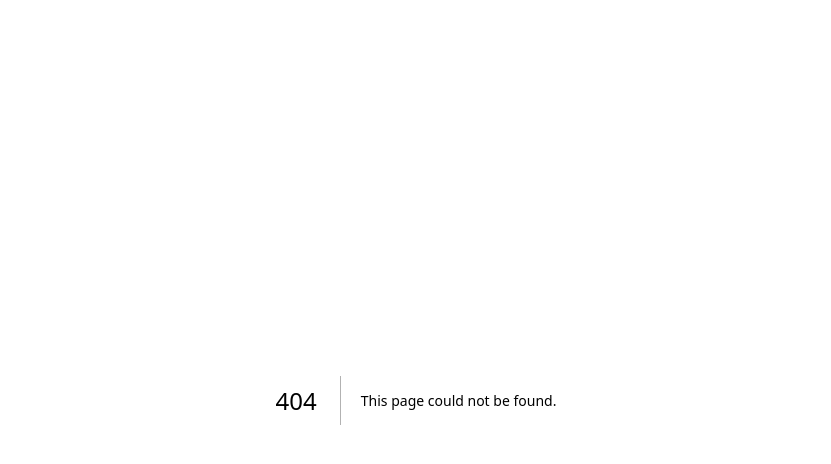
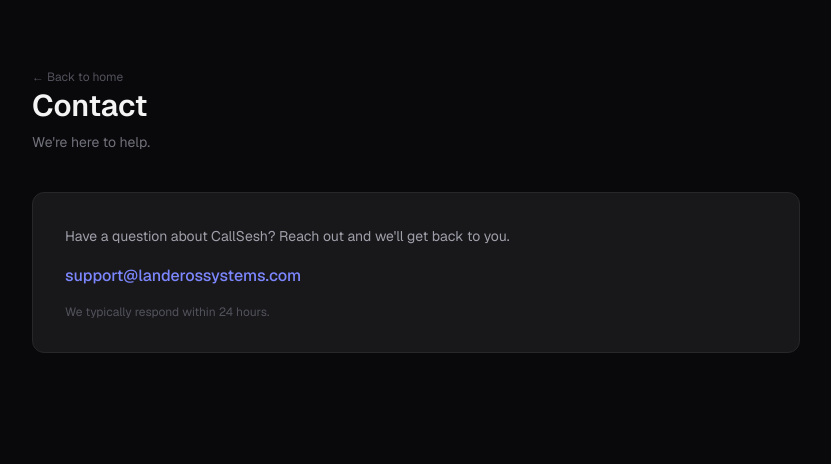
Before and after one commit to riclanderos/callsesh, a Next.js app: page /contact in a window 1280 px wide. Before the commit this address had no page. Shown: the top 464 px of the page, without its empty margins (224-1055 px from the left). Built offline with nearby package versions, Linux system fonts and the light colour scheme.

Commit message:
Add public contact page and footer link

```diff
--- /dev/null
+++ b/app/contact/page.tsx
@@ -0,0 +1,39 @@
+import Link from 'next/link'
+
+export const metadata = {
+  title: 'Contact – CallSesh',
+  description: 'Get in touch with the CallSesh team. We typically respond within 24 hours.',
+}
+
+export default function ContactPage() {
+  return (
+    <div className="min-h-screen bg-zinc-950 text-white px-6 py-16">
+      <div className="mx-auto max-w-3xl space-y-10">
+
+        <div className="space-y-4">
+          <Link href="/" className="text-xs text-zinc-600 hover:text-zinc-400 transition-colors">
+            ← Back to home
+          </Link>
+          <div className="space-y-2">
+            <h1 className="text-3xl font-semibold text-zinc-100">Contact</h1>
+            <p className="text-sm text-zinc-500">We&apos;re here to help.</p>
+          </div>
+        </div>
+
+        <div className="rounded-xl border border-zinc-800 bg-zinc-900 px-8 py-8 space-y-4">
+          <p className="text-sm text-zinc-400 leading-relaxed">
+            Have a question about CallSesh? Reach out and we&apos;ll get back to you.
+          </p>
+          <a
+            href="mailto:support@landerossystems.com"
+            className="inline-block text-indigo-400 hover:text-indigo-300 transition-colors font-medium"
+          >
+            support@landerossystems.com
+          </a>
+          <p className="text-xs text-zinc-600">We typically respond within 24 hours.</p>
+        </div>
+
+      </div>
+    </div>
+  )
+}
--- a/components/pseo/MarketingPage.tsx
+++ b/components/pseo/MarketingPage.tsx
@@ -207,6 +207,7 @@
             <div className="flex gap-4">
               <Link href="/privacy" className="hover:text-zinc-300 transition-colors">Privacy</Link>
               <Link href="/terms" className="hover:text-zinc-300 transition-colors">Terms</Link>
+              <Link href="/contact" className="hover:text-zinc-300 transition-colors">Contact</Link>
             </div>
           </div>
         </div>
```
